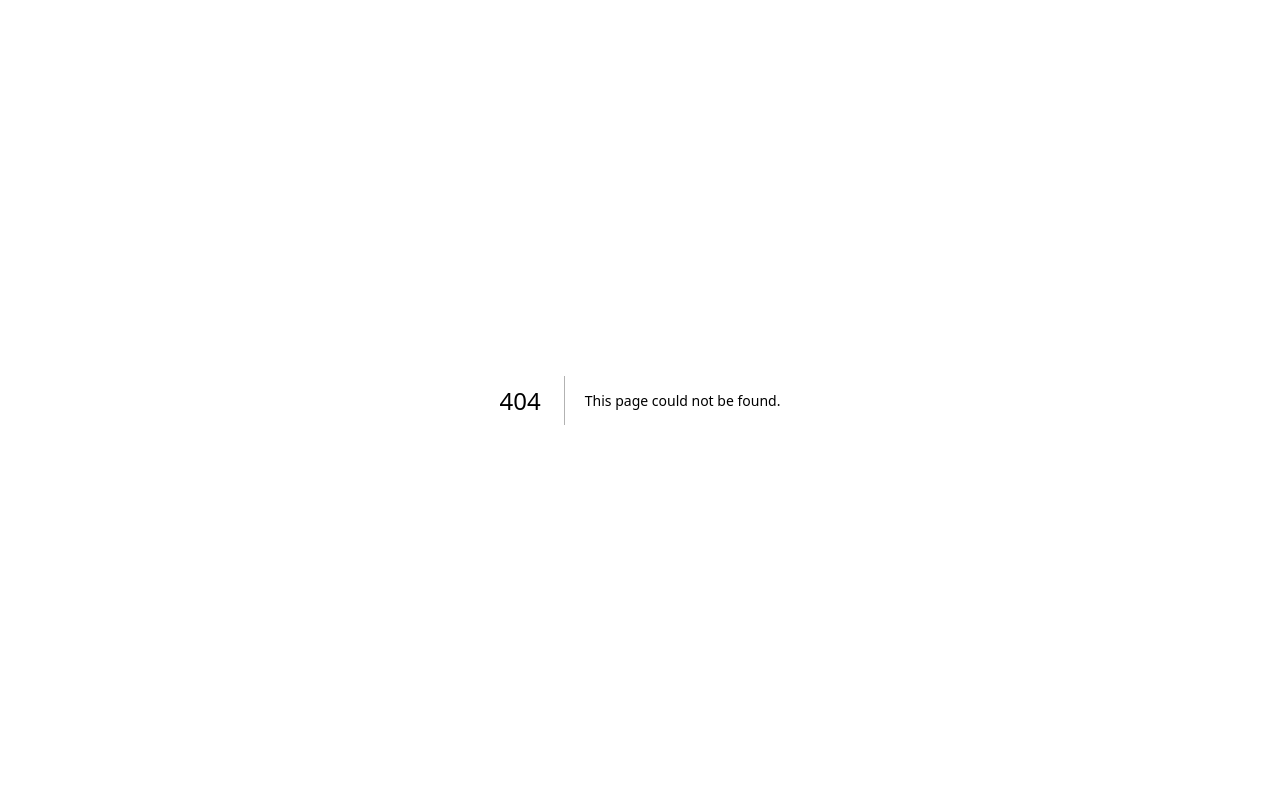
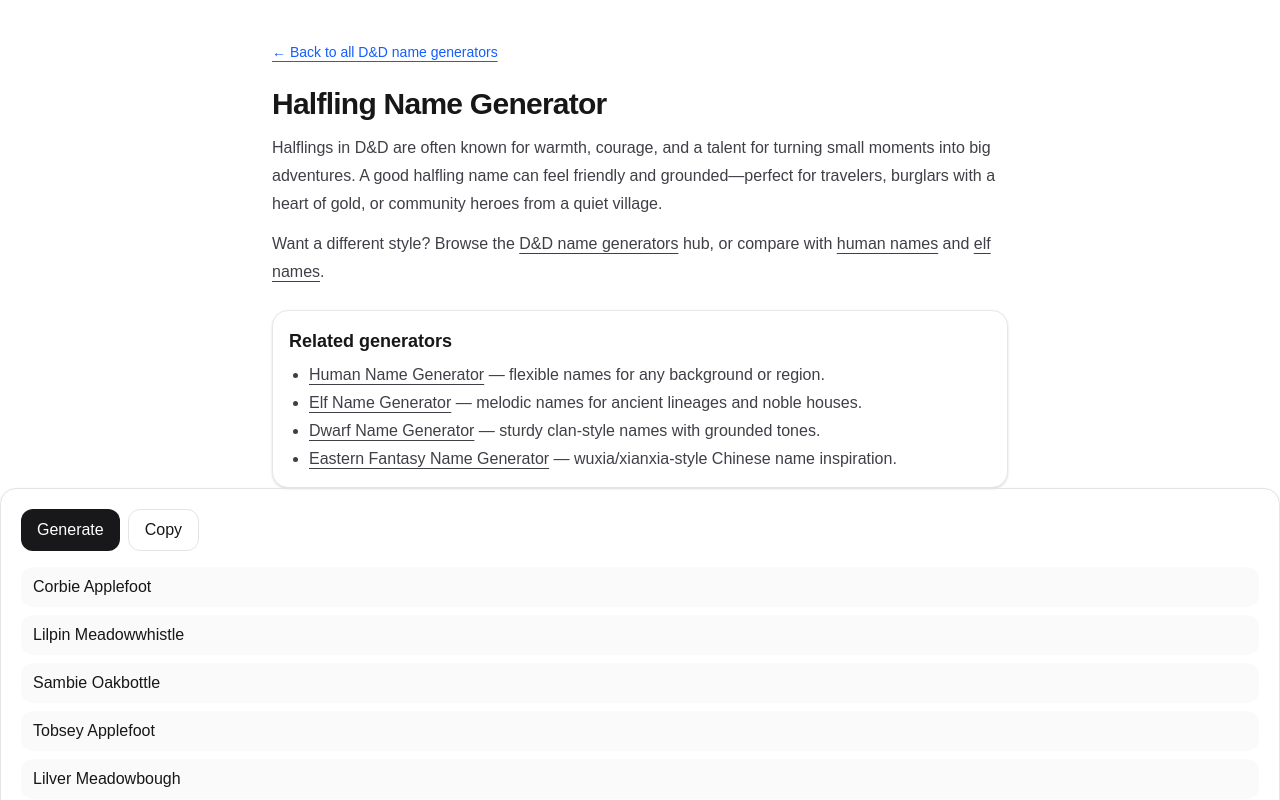
Before and after one commit to Get-1104/dnd-name-generator, a Next.js app: page /halfling in a window 1280 px wide. Before the commit this address had no page. Shown: the top 800 px of the page. Built offline with nearby package versions, Linux system fonts and the light colour scheme; no server answers.

Commit message:
Add halfling page

```diff
--- a/app/en/page.tsx
+++ b/app/en/page.tsx
@@ -11,30 +11,29 @@ export const metadata: Metadata = {
     "Free D&D name generators for fantasy characters and NPCs. Generate elf, dwarf, orc, dragonborn, and more names for your campaign.",
 };
 
-
 export default function EnHomePage() {
   const enUrl = getPageUrl("/en");
 
   const faq = [
     {
       q: "What is a D&D name generator?",
-      a: "A D&D name generator is an online tool that helps you create fantasy character names for tabletop role-playing games like Dungeons & Dragons.",
+      a: "A D&D name generator helps you create fantasy-style names for characters, NPCs, and locations in Dungeons & Dragons campaigns. It saves time and keeps names consistent with different races and settings.",
     },
     {
-      q: "How do I use these name generators?",
-      a: "Choose a generator, click Generate, and copy the names you like for characters, NPCs, or stories.",
+      q: "Can I use these generated names in my campaign?",
+      a: "Yes. All names generated on this site are intended for creative use in tabletop RPGs, writing projects, and personal campaigns. You are free to modify or adapt them as needed.",
     },
     {
-      q: "Are these names official D&D names?",
-      a: "No. The names are generated for inspiration and are not official D&D canon.",
+      q: "Are these names official D&D canon names?",
+      a: "No. The names are randomly generated fantasy-style names created for inspiration. They are not official Wizards of the Coast or D&D canon content.",
     },
     {
-      q: "Can I use these names in my campaign or game?",
-      a: "Yes. You can freely use the generated names in personal campaigns, games, or creative projects.",
+      q: "How do I choose the right name for my character?",
+      a: "Start with a generator that matches your character’s race or background, then generate several options. You can tweak spelling, add titles, or combine elements until the name fits your character’s story.",
     },
     {
-      q: "Do you support different fantasy races?",
-      a: "Yes. We support elves, dwarves, tieflings, dragonborn, and Eastern fantasy name styles.",
+      q: "Do different fantasy races have different naming styles?",
+      a: "Yes. Elf names are often melodic, dwarf names emphasize clan heritage, and orc names tend to sound harsher and more direct. Race-specific generators help keep names believable.",
     },
   ];
 
@@ -81,6 +80,7 @@ export default function EnHomePage() {
     <>
       <JsonLd data={jsonLd} />
 
+      <main className="mx-auto max-w-5xl px-4">
         <HomeSearch
           tools={TOOLS}
           headline="D&D Name Generators"
@@ -88,15 +88,18 @@ export default function EnHomePage() {
           searchPlaceholder="Search: dwarf, elf, tiefling, dragonborn, xianxia..."
         />
 
-      {/* ✅ 可见 SEO 内容块 */}
+        {/* ✅ 可见 SEO 正文 */}
         <section className="mt-10 space-y-8 max-w-3xl">
           <div className="space-y-3">
-          <h2 className="text-2xl font-semibold">What is a D&amp;D Name Generator?</h2>
+            <h2 className="text-2xl font-semibold">
+              What is a D&amp;D Name Generator?
+            </h2>
             <p className="text-zinc-700 leading-7">
-            A D&amp;D name generator helps you create fantasy names that fit your character, NPC,
-            or campaign setting—fast. Whether you&apos;re rolling up a new hero, improvising an NPC,
-            or building world lore, the goal is the same: names that sound right and stay consistent
-            at the table.
+              A D&amp;D name generator helps you create fantasy names that fit
+              your character, NPC, or campaign setting—fast. Whether you&apos;re
+              rolling up a new hero, improvising an NPC, or building world lore,
+              the goal is the same: names that sound right and stay consistent at
+              the table.
             </p>
             <p className="text-zinc-700 leading-7">
               Start with popular options like{" "}
@@ -116,88 +119,95 @@ export default function EnHomePage() {
           </div>
 
           <div className="space-y-3">
-          <h2 className="text-2xl font-semibold">How to use these generators</h2>
+            <h2 className="text-2xl font-semibold">
+              How to use these generators
+            </h2>
             <ol className="list-decimal pl-5 space-y-2 text-zinc-700 leading-7">
-            <li>Pick a generator that matches your character concept (ancestry, culture, or vibe).</li>
+              <li>
+                Pick a generator that matches your character concept (ancestry,
+                culture, or vibe).
+              </li>
               <li>Click Generate until you find a name you like.</li>
-            <li>Copy your favorites and save them for future characters, NPCs, towns, or factions.</li>
+              <li>
+                Copy your favorites and save them for future characters, NPCs,
+                towns, or factions.
+              </li>
             </ol>
             <p className="text-zinc-700 leading-7">
-            DM tip: keep a short list ready for merchants, guards, tavern owners, and travelers—your
-            world will feel more alive with zero extra prep.
+              DM tip: keep a short list ready for merchants, guards, tavern
+              owners, and travelers—your world will feel more alive with zero
+              extra prep.
             </p>
           </div>
 
           <div className="space-y-3">
             <h2 className="text-2xl font-semibold">Popular generators</h2>
-          <p className="text-zinc-700 leading-7">These are common needs in most campaigns:</p>
-
             <ul className="space-y-3">
               <li>
-              <Link href="/elf" className="underline underline-offset-4 font-medium text-zinc-900">
+                <Link
+                  href="/elf"
+                  className="underline underline-offset-4 font-medium"
+                >
                   Elf Name Generator
-              </Link>
-              <span className="text-zinc-700">
-                {" "}
-                — elegant, melodic names for ancient fantasy races; great for rangers, mages, and nobles.
-              </span>
+                </Link>{" "}
+                — elegant, melodic names for ancient fantasy races.
               </li>
-
               <li>
-              <Link href="/dwarf" className="underline underline-offset-4 font-medium text-zinc-900">
+                <Link
+                  href="/dwarf"
+                  className="underline underline-offset-4 font-medium"
+                >
                   Dwarf Name Generator
-              </Link>
-              <span className="text-zinc-700">
-                {" "}
-                — sturdy, clan-based names for warriors, smiths, and mountain folk in classic D&amp;D settings.
-              </span>
+                </Link>{" "}
+                — sturdy, clan-based names for warriors and smiths.
               </li>
-
               <li>
-              <Link href="/tiefling" className="underline underline-offset-4 font-medium text-zinc-900">
+                <Link
+                  href="/tiefling"
+                  className="underline underline-offset-4 font-medium"
+                >
                   Tiefling Name Generator
-              </Link>
-              <span className="text-zinc-700">
-                {" "}
-                — dark, infernal-flavored names with a mysterious edge, perfect for warlocks and outsiders.
-              </span>
+                </Link>{" "}
+                — infernal-flavored names with a mysterious edge.
               </li>
-
               <li>
-              <Link href="/dragonborn" className="underline underline-offset-4 font-medium text-zinc-900">
+                <Link
+                  href="/dragonborn"
+                  className="underline underline-offset-4 font-medium"
+                >
                   Dragonborn Name Generator
-              </Link>
-              <span className="text-zinc-700">
-                {" "}
-                — strong, draconic names inspired by honor, lineage, and ancient dragon bloodlines.
-              </span>
+                </Link>{" "}
+                — powerful draconic names inspired by honor and lineage.
               </li>
-
               <li>
-              <Link href="/eastern" className="underline underline-offset-4 font-medium text-zinc-900">
+                <Link
+                  href="/eastern"
+                  className="underline underline-offset-4 font-medium"
+                >
                   Eastern Fantasy Name Generator
-              </Link>
-              <span className="text-zinc-700">
-                {" "}
-                — Eastern and xianxia-style fantasy names, suitable for cultivators and mythic heroes.
-              </span>
+                </Link>{" "}
+                — wuxia/xianxia-style Chinese name inspiration.
               </li>
             </ul>
           </div>
         </section>
 
-      {/* 👇 可见 FAQ（保留） */}
-      <section className="mt-12 space-y-4 max-w-3xl">
-        <h2 className="text-2xl font-semibold">Frequently Asked Questions</h2>
-        <ul className="space-y-3">
+        {/* ✅ 可见 FAQ（与 JSON-LD 对齐） */}
+        <section className="mt-16 space-y-6 max-w-3xl">
+          <h2 className="text-2xl font-semibold">
+            Frequently Asked Questions about D&amp;D Name Generators
+          </h2>
+
+          <div className="space-y-5">
             {faq.map((f) => (
-            <li key={f.q}>
-              <h3 className="font-medium">{f.q}</h3>
-              <p className="text-zinc-700">{f.a}</p>
-            </li>
+              <div key={f.q}>
+                <h3 className="font-medium text-lg">{f.q}</h3>
+                <p className="text-zinc-700 leading-7">{f.a}</p>
+              </div>
             ))}
-        </ul>
+          </div>
         </section>
+      </main>
     </>
   );
 }
--- /dev/null
+++ b/app/halfling/page.tsx
@@ -0,0 +1,135 @@
+import type { Metadata } from "next";
+import Link from "next/link";
+import NameGenerator from "@/components/NameGenerator";
+import { buildGeneratorPageJsonLd } from "@/lib/seo";
+
+export const metadata: Metadata = {
+  title: "Halfling Name Generator for D&D | Fantasy Character Names",
+  description:
+    "Generate charming halfling names for Dungeons & Dragons characters, NPCs, and fantasy campaigns. Fast, free, and easy to use.",
+};
+
+export default function HalflingPage() {
+  const title = "Halfling Name Generator";
+  const description = "Generate charming halfling names for D&D characters and NPCs.";
+  const path = "/halfling";
+
+  const jsonLd = buildGeneratorPageJsonLd({
+    path,
+    title,
+    description,
+    faq: [
+      {
+        q: "What is a halfling name generator?",
+        a: "A halfling name generator creates fantasy halfling-style names you can use for D&D characters, NPCs, and stories.",
+      },
+      {
+        q: "How do I use this halfling name generator?",
+        a: "Click Generate to create a fresh list of halfling names, then use Copy to copy your favorites to your character sheet or notes.",
+      },
+      {
+        q: "Do halfling names need surnames?",
+        a: "Not always, but surnames can add flavor. Many halflings use family names tied to home, food, craft, or local traditions.",
+      },
+      {
+        q: "Are these names official D&D names?",
+        a: "No. They are randomly generated fantasy-style names for inspiration and are not official D&D canon.",
+      },
+    ],
+  });
+
+  return (
+    <>
+      <script
+        type="application/ld+json"
+        dangerouslySetInnerHTML={{ __html: JSON.stringify(jsonLd) }}
+      />
+
+      <section className="mx-auto max-w-3xl px-4 mt-10 space-y-6">
+        <Link
+          href="/en"
+          className="inline-block text-sm text-blue-600 underline underline-offset-4"
+        >
+          ← Back to all D&amp;D name generators
+        </Link>
+
+        <header className="space-y-3">
+          <h1 className="text-3xl font-semibold tracking-tight">{title}</h1>
+
+          <p className="text-zinc-700 leading-7">
+            Halflings in D&amp;D are often known for warmth, courage, and a talent for
+            turning small moments into big adventures. A good halfling name can feel
+            friendly and grounded—perfect for travelers, burglars with a heart of gold,
+            or community heroes from a quiet village.
+          </p>
+
+          <p className="text-zinc-700 leading-7">
+            Want a different style? Browse the{" "}
+            <Link href="/en" className="underline underline-offset-4">
+              D&amp;D name generators
+            </Link>{" "}
+            hub, or compare with{" "}
+            <Link href="/human" className="underline underline-offset-4">
+              human names
+            </Link>{" "}
+            and{" "}
+            <Link href="/elf" className="underline underline-offset-4">
+              elf names
+            </Link>
+            .
+          </p>
+        </header>
+
+        <div className="rounded-2xl border border-gray-200 bg-white p-4 shadow-sm">
+          <h2 className="text-lg font-semibold">Related generators</h2>
+          <ul className="mt-2 list-disc pl-5 space-y-1 text-zinc-700">
+            <li>
+              <Link href="/human" className="underline underline-offset-4">
+                Human Name Generator
+              </Link>{" "}
+              — flexible names for any background or region.
+            </li>
+            <li>
+              <Link href="/elf" className="underline underline-offset-4">
+                Elf Name Generator
+              </Link>{" "}
+              — melodic names for ancient lineages and noble houses.
+            </li>
+            <li>
+              <Link href="/dwarf" className="underline underline-offset-4">
+                Dwarf Name Generator
+              </Link>{" "}
+              — sturdy clan-style names with grounded tones.
+            </li>
+            <li>
+              <Link href="/eastern" className="underline underline-offset-4">
+                Eastern Fantasy Name Generator
+              </Link>{" "}
+              — wuxia/xianxia-style Chinese name inspiration.
+            </li>
+          </ul>
+        </div>
+      </section>
+
+      <NameGenerator
+        hideHeader
+        title={title}
+        description={description}
+        parts={{
+          first: ["Bel", "Cor", "Fin", "Lil", "Mer", "Pip", "Ros", "Sam", "Tob", "Wil"],
+          second: ["la", "rin", "don", "bie", "lo", "pin", "sey", "wick", "win", "ver"],
+          lastA: ["Apple", "Clover", "Meadow", "Hill", "Honey", "Green", "River", "Bramble", "Sun", "Oak"],
+          lastB: ["whistle", "foot", "brook", "bottle", "bough", "burrow", "dale", "kettle", "leaf", "stone"],
+        }}
+        initialCount={10}
+        examples={[
+          "Pippin Applefoot",
+          "Roswin Cloverbrook",
+          "Finver Meadowleaf",
+          "Samdon Hillburrow",
+          "Belrin Honeykettle",
+        ]}
+      />
+    </>
+  );
+}
--- a/lib/tools.ts
+++ b/lib/tools.ts
@@ -39,6 +39,12 @@ export const TOOLS: ToolLink[] = [
     tags: ["dnd", "orc", "fantasy"],
   },
   {
+    href: "/halfling",
+    title: "Halfling Name Generator",
+    description: "Generate charming halfling names for D&D characters and NPCs.",
+    tags: ["dnd", "halfling", "fantasy"],
+  },
+  {
     href: "/human",
     title: "Human Name Generator",
     description: "Generate flexible human names for D&D characters and NPCs.",
```
Lines whose indentation alone changed are shown as unchanged.
